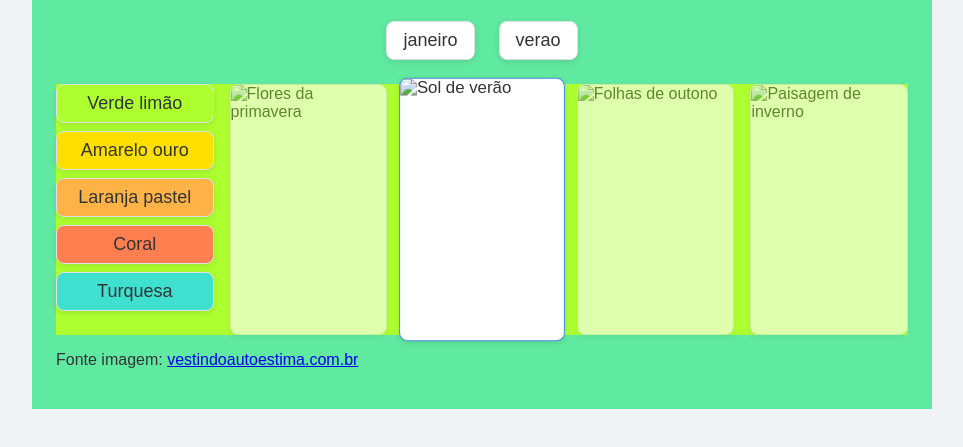
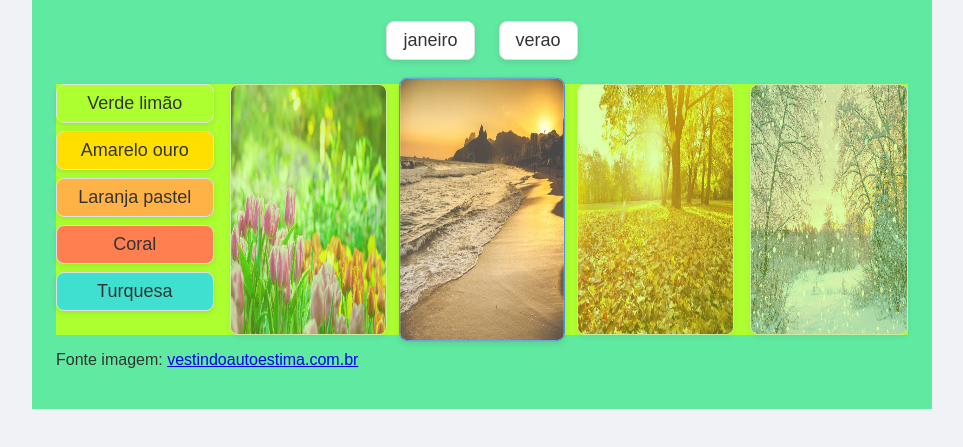
Before and after one commit to LuUuFe/seasons-edson, a plain HTML site: page index.html in a window 1280 px wide. Shown: the part 127-574 px from the top of the page, without its empty margins (158-1121 px from the left). Drawn offline with Linux system fonts and the light colour scheme.

Commit message:
Adding images

```diff
--- a/estilos.css
+++ b/estilos.css
@@ -119,8 +119,9 @@ body {
 }
 
 .estacao img {
+  background-size: cover;
   width: 100%;
-  display: block;
+  height: 100%;
 }
 
 .estacao.destaque {
--- a/index.html
+++ b/index.html
@@ -48,16 +48,16 @@
       </div>
 
       <div class="estacao" id="primavera">
-        <img src="./imagens/primavera.png" alt="Flores da primavera" />
+        <img src="./imagens/primavera.jpg" alt="Flores da primavera" />
       </div>
       <div class="estacao" id="verao">
-        <img src="./imagens/verao.png" alt="Sol de verão" />
+        <img src="./imagens/verao.jpg" alt="Sol de verão" />
       </div>
       <div class="estacao" id="outono">
-        <img src="./imagens/outono.png" alt="Folhas de outono" />
+        <img src="./imagens/outono.jpg" alt="Folhas de outono" />
       </div>
       <div class="estacao" id="inverno">
-        <img src="./imagens/inverno.png" alt="Paisagem de inverno" />
+        <img src="./imagens/inverno.jpg" alt="Paisagem de inverno" />
       </div>
     </section>
   </main>
```
Also changed, not shown: imagens/inverno.jpg (added), imagens/outono.jpg (added), imagens/primavera.jpg (added), imagens/verao.jpg (added).
